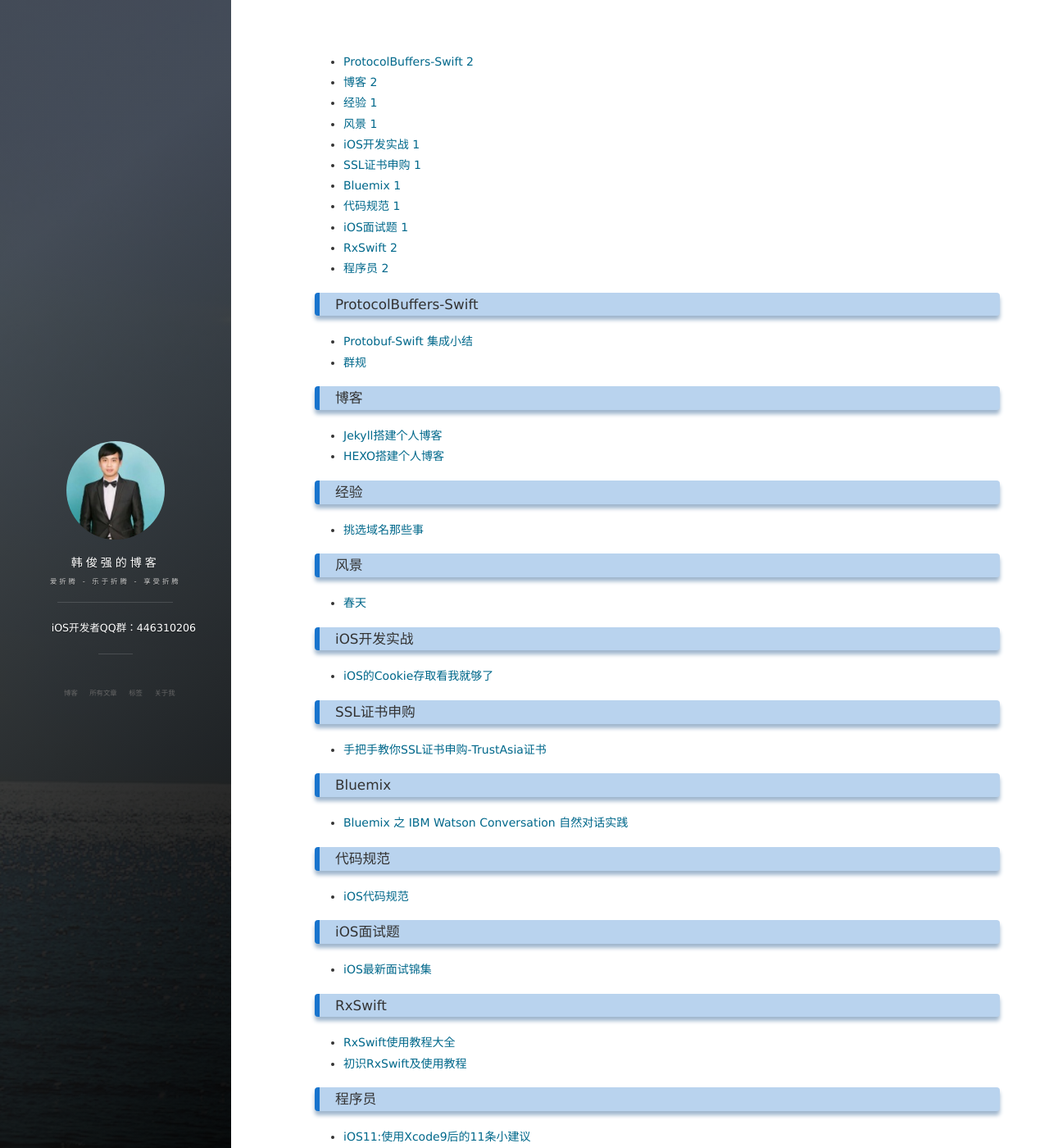
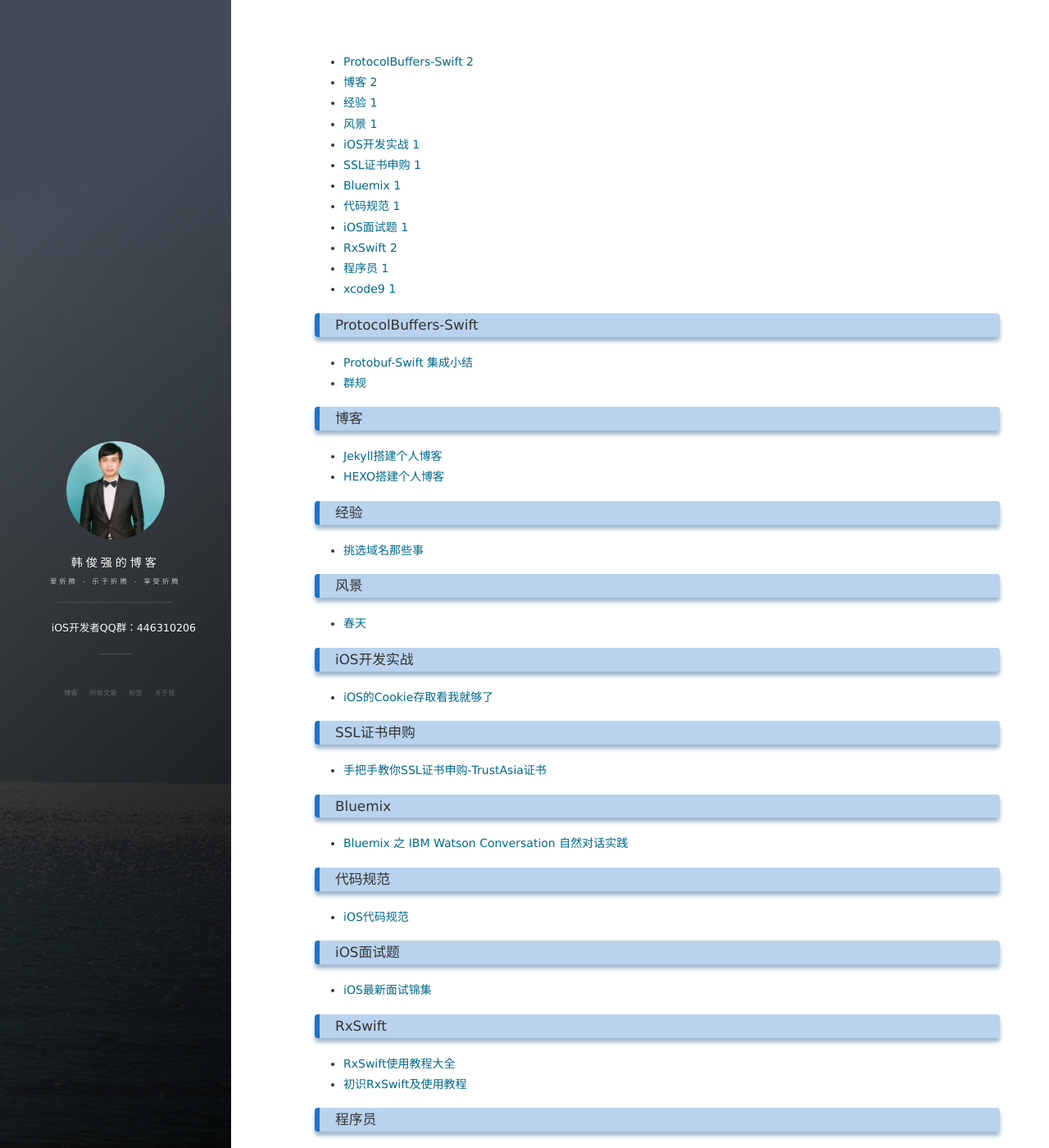
Before and after one commit to xiaohange/xiaohange.github.io, a Jekyll site: the page built from tags.html, in a window 1280 px wide and 1400 px high. Shown: the whole window at 82% size. Built offline with Jekyll 4.4.1, drawn with Linux system fonts in a browser that asks for light colours; nearby versions of some CDN libraries; comment, search, counter and statistics services are not loaded.

Commit message:
no message

```diff
--- a/_posts/2017-09-22-xcode9.md
+++ b/_posts/2017-09-22-xcode9.md
@@ -3,7 +3,7 @@
 title: "iOS11:使用Xcode9后的11条小建议"
 date: 2017-09-22
 description: "iOS11:使用Xcode9后的11条小建议"
-tag: 程序员
+tag: xcode9
 ---
 
 Xcode9已在9月20号推出, 相信很多人充满期待, 那么新版Xcode给我们带来哪些新东西呢? 下载后发现很多人哀声载道, 很大一部分是不适应新的编译器, 那么我们我们该如何去调整呢? 耐心看完本文或许你能找到一些答案!
```
